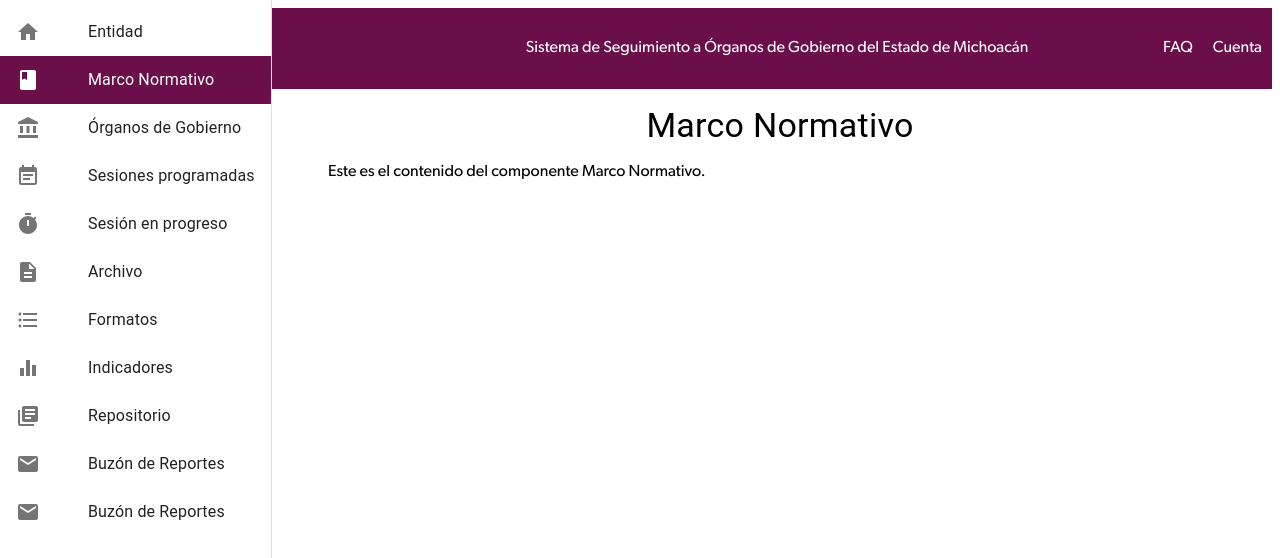
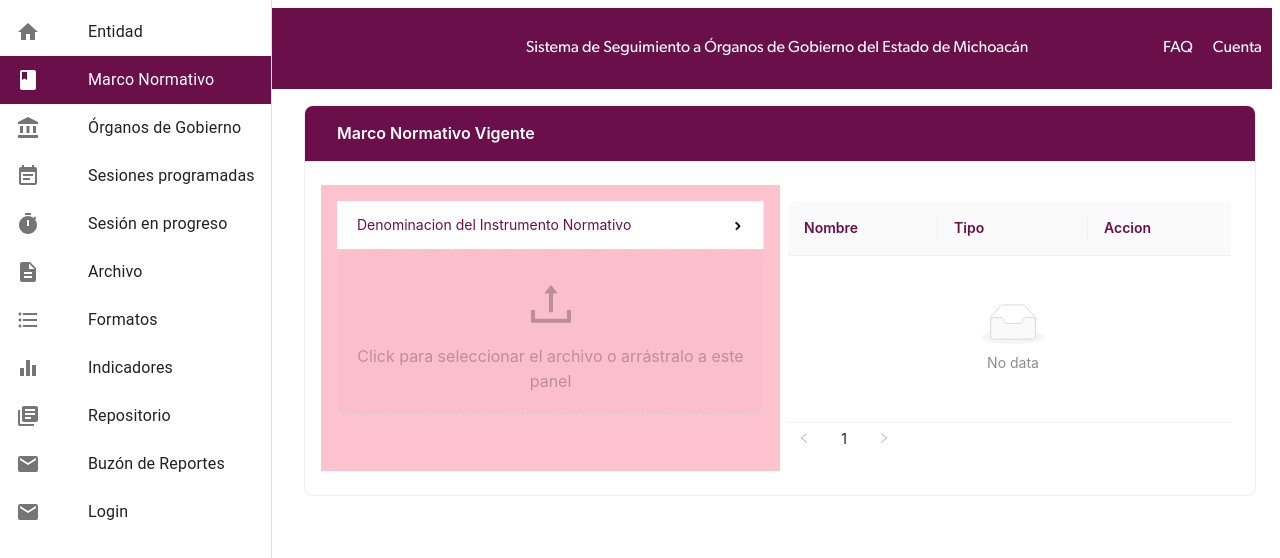
Before and after one commit to ArturoEstrada0/sisogem, a React (Create React App) app: page /marco-normativo in a window 1280 px wide. Shown: the top 558 px of the page. Built offline with nearby package versions, Linux system fonts and the light colour scheme.

Commit message:
Marco normativo 2

```diff
--- a/package.json
+++ b/package.json
@@ -16,6 +16,7 @@
     "moment": "^2.29.4",
     "react": "^18.2.0",
     "react-dom": "^18.2.0",
+    "react-google-recaptcha": "^3.1.0",
     "react-icons": "^4.11.0",
     "react-notifications": "^1.7.4",
     "react-router-dom": "^6.16.0",
--- a/src/components/Dashboard.jsx
+++ b/src/components/Dashboard.jsx
@@ -311,7 +311,7 @@ function Dashboard() {
                   }
                 />
               </ListItemIcon>
-              <ListItemText primary="Buzón de Reportes" />
+              <ListItemText primary="Login" />
             </ListItem>
           </Link>
         </List>
--- /dev/null
+++ b/src/components/MarcoNormativo.css
@@ -0,0 +1,19 @@
+/* UploadCard.css */
+.menu-col {
+    background-color: #f2f2f2; /* Cambia el color de fondo según tu preferencia */
+    padding: 16px; /* Añade espaciado interno */
+  }
+
+  .list-col {
+    padding: 16px; /* Añade espaciado interno */
+  }
+
+  .custom-list-container {
+    max-height: 400px; /* Establece la altura máxima que prefieras */
+    overflow-y: auto; /* Agrega una barra de desplazamiento vertical si es necesario */
+  }
+
+  .list-container {
+    max-height: 400px; /* Establece la altura máxima que prefieras */
+    overflow-y: auto; /* Agrega una barra de desplazamiento vertical si es necesario */
+  }
--- a/src/components/MarcoNormativo.jsx
+++ b/src/components/MarcoNormativo.jsx
@@ -1,17 +1,172 @@
-import React from "react";
-import { Container } from "@mui/material";
-import {
-  Typography,
-} from "@mui/material";
-function MarcoNormativo() {
-    return (
-      <Container>
-        <Typography variant="h4" align="center">
-          Marco Normativo
-        </Typography>
-        <p>Este es el contenido del componente Marco Normativo.</p>
-      </Container>
-    );
-  }
+import React, { useState } from 'react';
+import { Card, Menu, Upload, message, Table, Space, Row, Col, Pagination, Spin } from 'antd';
+import { UploadOutlined, EyeOutlined, DownloadOutlined } from '@ant-design/icons';
+import './MarcoNormativo.css';
 
-  export default MarcoNormativo;
+const { SubMenu } = Menu;
+const { Dragger } = Upload;
+const { Column } = Table;
+
+const UploadCard = () => {
+  const [selectedMenuItem, setSelectedMenuItem] = useState('option1');
+  const [uploadedFiles, setUploadedFiles] = useState([]);
+  const [menuText, setMenuText] = useState('Denominacion del Instrumento Normativo');
+  const [currentPage, setCurrentPage] = useState(1);
+  const [isLoading, setIsLoading] = useState(false);
+  const [menuOptionSelected, setMenuOptionSelected] = useState(false);
+  const itemsPerPage = 5;
+
+  const handleMenuClick = (e) => {
+    setSelectedMenuItem(e.key);
+    setMenuText(e.item.props.children);
+    setMenuOptionSelected(true);
+  };
+
+  const handleFileUpload = (info) => {
+    setIsLoading(true);
+
+    if (!menuOptionSelected) {
+      message.error('Por favor selecciona una opción del menú antes de subir un archivo.');
+      setIsLoading(false);
+      return;
+    }
+
+    if (info.file.status === 'done') {
+      const uploadedFile = {
+        ...info.file,
+        url: 'URL_DEL_ARCHIVO',
+        option: selectedMenuItem
+      };
+
+      message.success(`${info.file.name} El archivo se subió con éxito.`);
+      setUploadedFiles([...uploadedFiles, uploadedFile]);
+    } else if (info.file.status === 'error') {
+      message.error(`${info.file.name} Error al Subir el Archivo.`);
+    }
+
+    setIsLoading(false);
+  };
+
+  const customRequest = ({ onSuccess }) => {
+    setTimeout(() => {
+      onSuccess();
+    }, 0);
+  };
+
+  const handlePreview = (file) => {
+    const reader = new FileReader();
+    reader.onload = (e) => {
+      // Agrega lo que necesites para previsualizar el archivo
+    };
+    reader.readAsDataURL(file);
+  };
+
+  const handleDeleteFile = (uid) => {
+    const updatedFiles = uploadedFiles.filter(file => file.uid !== uid);
+    setUploadedFiles(updatedFiles);
+  };
+
+  const fileTypes = ['.doc', '.docx', '.pdf', '.xls', '.xlsx'];
+  const acceptTypes = fileTypes.join(',');
+
+  const startIndex = (currentPage - 1) * itemsPerPage;
+  const endIndex = Math.min(startIndex + itemsPerPage, uploadedFiles.length);
+  const paginatedFiles = uploadedFiles.slice(startIndex, endIndex);
+
+  const handlePageChange = (page) => {
+    setCurrentPage(page);
+  };
+
+  return (
+    <Card
+    title={<span style={{ color: '#FFF', padding: '0.5rem' }}>Marco Normativo Vigente</span>}
+    headStyle={{ backgroundColor: '#6A0F49' }}
+
+  >
+
+
+      <Row gutter={16}>
+      <Col span={12} className="menu-col" style={{ background: '#FFC3D0', padding: '1rem' }}>
+
+          <Menu
+            onClick={handleMenuClick}
+            selectedKeys={[selectedMenuItem]}
+            mode="vertical"
+            style={{ color: '#6A0F49' }}
+          >
+            <SubMenu key="sub1" title={<span style={{ color: '#6A0F49' }}>{menuText}</span>}>
+              <Menu.Item key="Decreto">Decreto</Menu.Item>
+              <Menu.Item key="Ley de Creacion">Ley de Creación</Menu.Item>
+              <Menu.Item key="Reglamento Interior">Reglamento Interior</Menu.Item>
+              <Menu.Item key="Manual Organizacional">Manual Organizacional</Menu.Item>
+              <Menu.Item key="Manual de Procedimientos">Manual de Procedimientos</Menu.Item>
+              <Menu.Item key="Ordenamiento">Ordenamientos</Menu.Item>
+            </SubMenu>
+          </Menu>
+
+          <Spin spinning={isLoading}>
+            <Dragger
+              onChange={handleFileUpload}
+              showUploadList={false}
+              customRequest={customRequest}
+              beforeUpload={file => {
+                if (!fileTypes.includes(file.name.slice(file.name.lastIndexOf('.')))) {
+                  message.error('Solo se permiten archivos Word, PDF y Excel.');
+                  return false;
+                }
+                handlePreview(file);
+                return true;
+              }}
+              accept={acceptTypes}
+              disabled={!menuOptionSelected}
+            >
+              <>
+                <p className="ant-upload-drag-icon">
+                  <UploadOutlined />
+                </p>
+                <p className="ant-upload-text">Click para seleccionar el archivo o arrástralo a este panel</p>
+              </>
+            </Dragger>
+          </Spin>
+        </Col>
+
+        <Col span={12} className="list-col">
+          <div className="list-container">
+            <Table
+              dataSource={paginatedFiles}
+              pagination={false}
+            >
+              <Column  title={<span style={{ color: '#6A0F49 ' }}>Nombre</span>} dataIndex="name" key="name" width={150} ellipsis />
+              <Column title={<span style={{ color: '#6A0F49 ' }}>Tipo</span>} dataIndex="option" key="option" width={150} ellipsis />
+              <Column
+                title={<span style={{ color: '#6A0F49 ' }}>Accion</span>}
+                key="action"
+                width={150}
+                ellipsis
+                render={(text, record) => (
+                  <Space size="middle">
+                    <a href={record.url} target="_blank" rel="noopener noreferrer">
+                      <EyeOutlined />
+                    </a>
+                    <a href={record.url} download>
+                      <DownloadOutlined />
+                    </a>
+                    <a onClick={() => handleDeleteFile(record.uid)}>Eliminar</a>
+                  </Space>
+                )}
+              />
+            </Table>
+          </div>
+          <Pagination
+            current={currentPage}
+            pageSize={itemsPerPage}
+            total={uploadedFiles.length}
+            onChange={handlePageChange}
+          />
+        </Col>
+      </Row>
+    </Card>
+  );
+};
+
+export default UploadCard;
--- a/src/components/OrganoGobierno.jsx
+++ b/src/components/OrganoGobierno.jsx
@@ -76,7 +76,8 @@ const OrganoGobierno = () => {
               onClick={() => confirm()}
               icon={<SearchOutlined />}
               size="small"
-              style={{ width: 90 }}
+              style={{ width: 90, backgroundColor: '#6A0F49' }}
+
             >
               Buscar
             </Button>
@@ -109,7 +110,7 @@ const OrganoGobierno = () => {
               onClick={() => confirm()}
               icon={<SearchOutlined />}
               size="small"
-              style={{ width: 90 }}
+              style={{ width: 90, backgroundColor: '#6A0F49' }}
             >
               Buscar
             </Button>
@@ -166,7 +167,7 @@ const OrganoGobierno = () => {
               onClick={() => confirm()}
               icon={<SearchOutlined />}
               size="small"
-              style={{ width: 90 }}
+              style={{ width: 90, backgroundColor: '#6A0F49' }}
             >
               Buscar
             </Button>
@@ -199,7 +200,7 @@ const OrganoGobierno = () => {
               onClick={() => confirm()}
               icon={<SearchOutlined />}
               size="small"
-              style={{ width: 90 }}
+              style={{ width: 90, backgroundColor: '#6A0F49' }}
             >
               Buscar
             </Button>
@@ -241,7 +242,8 @@ const OrganoGobierno = () => {
 
   return (
     <div className="container">
-      <Button type="primary" onClick={() => setFormVisible(true)}>
+      <Button type="primary" onClick={() => setFormVisible(true)} style={{ backgroundColor: '#6A0F49' }} // Set button background color
+      >
         Agregar Integrante
       </Button>
 
@@ -277,6 +279,7 @@ const OrganoGobierno = () => {
             name="representacionDe"
             label="Representación de"
             rules={[{ required: true, message: 'Por favor, selecciona la representación' }]}
+
           >
             <Select>
               <Option value="opcion1">Secretaría de Turismo</Option>
@@ -326,8 +329,9 @@ const OrganoGobierno = () => {
           </Form.Item>
 
           <Form.Item>
-            <Button type="primary" htmlType="submit">
-              {editingIndex === -1 ? 'Crear' : 'Actualizar'}
+            <Button type="primary" htmlType="submit" style={{ backgroundColor: '#6A0F49' }} // Set button background color
+            >
+              {editingIndex === -1 ? 'Agregar' : 'Actualizar'}
             </Button>
           </Form.Item>
         </Form>
```
Also changed, not shown: 1 other file (tests, documents, lock files or other folders).
